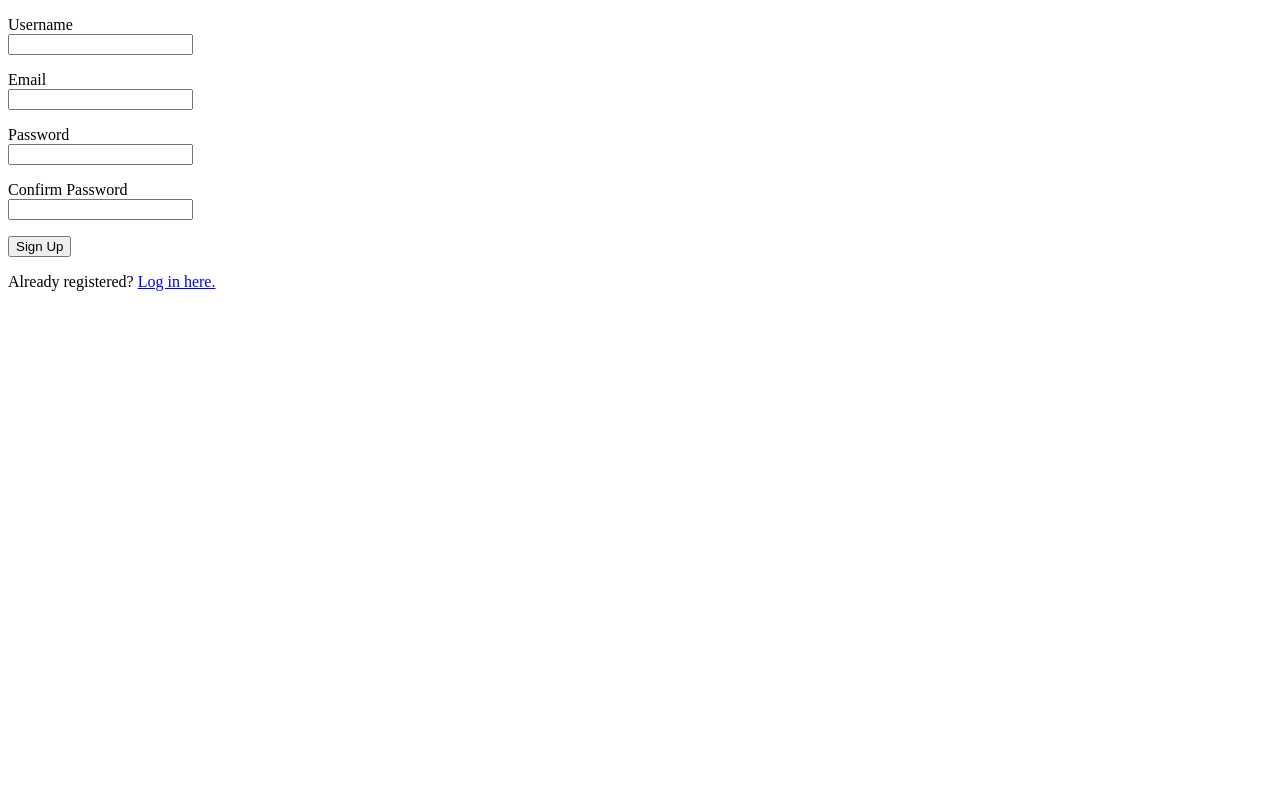
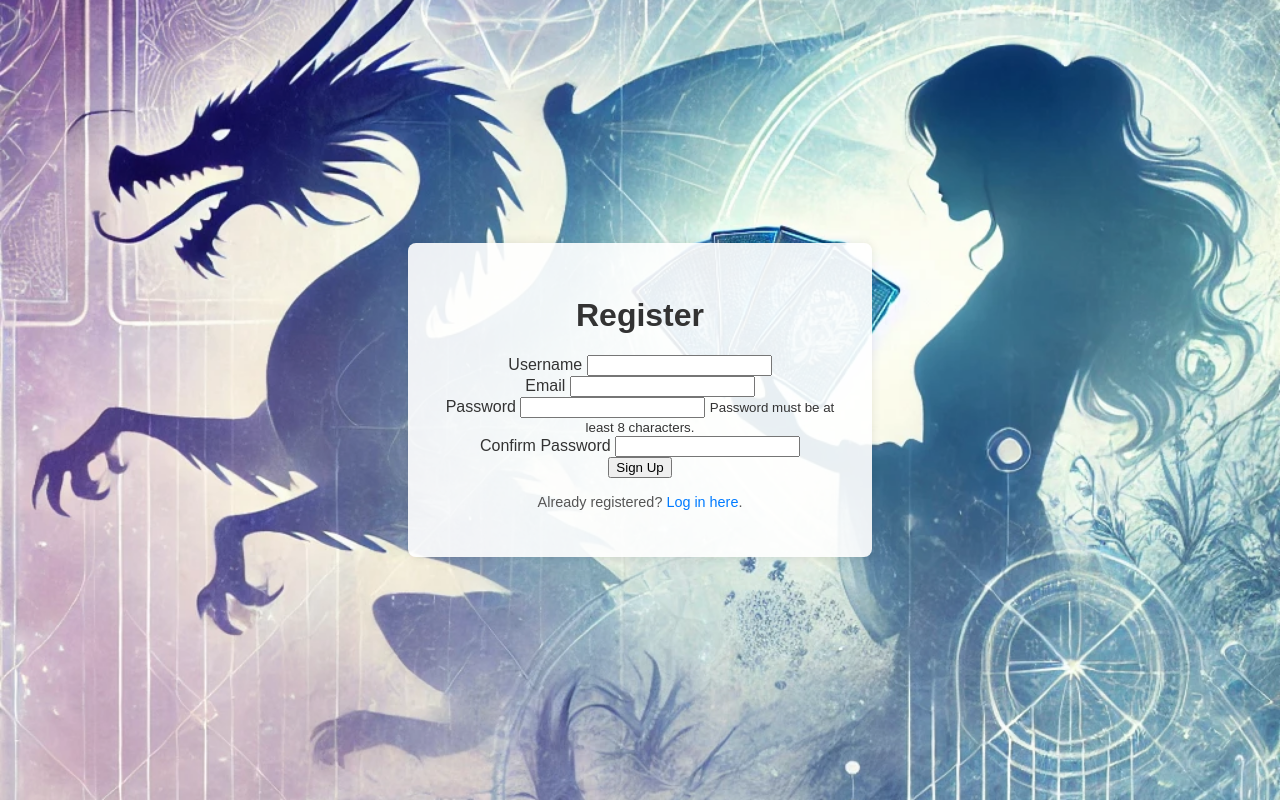
Before and after one commit to thundergodr/ai_portal, a Flask app: page /register in a window 1280 px wide. Run offline with Flask 2, Linux system fonts and the light colour scheme.

Commit message:
Enhance registration page with background image and 'Already registered?' button

```diff
--- a/templates/register.html
+++ b/templates/register.html
@@ -2,40 +2,106 @@
 <html lang="en">
 <head>
     <meta charset="UTF-8">
+    <meta name="viewport" content="width=device-width, initial-scale=1.0">
     <title>Register</title>
+    <style>
+        /* Set up the background image */
+        body {
+            background-image: url('/static/images/registration_background.png.webp'); /* Flask path */
+            background-size: cover;
+            background-position: center;
+            color: #333;
+            font-family: Arial, sans-serif;
+            display: flex;
+            justify-content: center;
+            align-items: center;
+            height: 100vh;
+            margin: 0;
+        }
+        .form-container {
+            background: rgba(255, 255, 255, 0.9); /* Slight opacity for readability */
+            padding: 2rem;
+            border-radius: 8px;
+            max-width: 400px;
+            width: 100%;
+            box-shadow: 0 0 10px rgba(0, 0, 0, 0.1);
+            text-align: center;
+        }
+        .error-message {
+            color: red;
+            font-size: 0.9em;
+        }
+        .already-registered {
+            margin-top: 1rem;
+            font-size: 0.9em;
+            color: #555;
+        }
+        .already-registered a {
+            color: #007BFF;
+            text-decoration: none;
+        }
+        .already-registered a:hover {
+            text-decoration: underline;
+        }
+    </style>
 </head>
 <body>
+    <div class="form-container">
+        <h1>Register</h1>
+
+        <!-- Flash messages for error feedback -->
         {% with messages = get_flashed_messages(with_categories=true) %}
           {% if messages %}
-        <ul>
             {% for category, message in messages %}
-            <li class="{{ category }}">{{ message }}</li>
+              <div class="alert alert-{{ category }}">{{ message }}</div>
             {% endfor %}
-        </ul>
           {% endif %}
         {% endwith %}
 
-    <form method="POST">
+        <!-- Registration Form -->
+        <form method="POST" action="{{ url_for('register') }}">
             {{ form.hidden_tag() }}
-        <p>
-            {{ form.username.label }}<br>
+
+            <div>
+                <label for="username">Username</label>
                 {{ form.username }}
-        </p>
-        <p>
-            {{ form.email.label }}<br>
+                {% if form.username.errors %}
+                    <div class="error-message">{{ form.username.errors[0] }}</div>
+                {% endif %}
+            </div>
+
+            <div>
+                <label for="email">Email</label>
                 {{ form.email }}
-        </p>
-        <p>
-            {{ form.password.label }}<br>
+                {% if form.email.errors %}
+                    <div class="error-message">{{ form.email.errors[0] }}</div>
+                {% endif %}
+            </div>
+
+            <div>
+                <label for="password">Password</label>
                 {{ form.password }}
-        </p>
-        <p>
-            {{ form.confirm_password.label }}<br>
+                <small>Password must be at least 8 characters.</small>
+                {% if form.password.errors %}
+                    <div class="error-message">{{ form.password.errors[0] }}</div>
+                {% endif %}
+            </div>
+
+            <div>
+                <label for="confirm_password">Confirm Password</label>
                 {{ form.confirm_password }}
-        </p>
-        <p>{{ form.submit() }}</p>
+                {% if form.confirm_password.errors %}
+                    <div class="error-message">{{ form.confirm_password.errors[0] }}</div>
+                {% endif %}
+            </div>
+
+            <button type="submit">{{ form.submit.label }}</button>
         </form>
 
-    <p>Already registered? <a href="{{ url_for('login') }}">Log in here.</a></p>
+        <!-- Already Registered Button -->
+        <div class="already-registered">
+            <p>Already registered? <a href="{{ url_for('login') }}">Log in here</a>.</p>
+        </div>
+    </div>
 </body>
 </html>
```
Also changed, not shown: static/images/registration_background.png.webp (added). Lines whose indentation alone changed are shown as unchanged.
